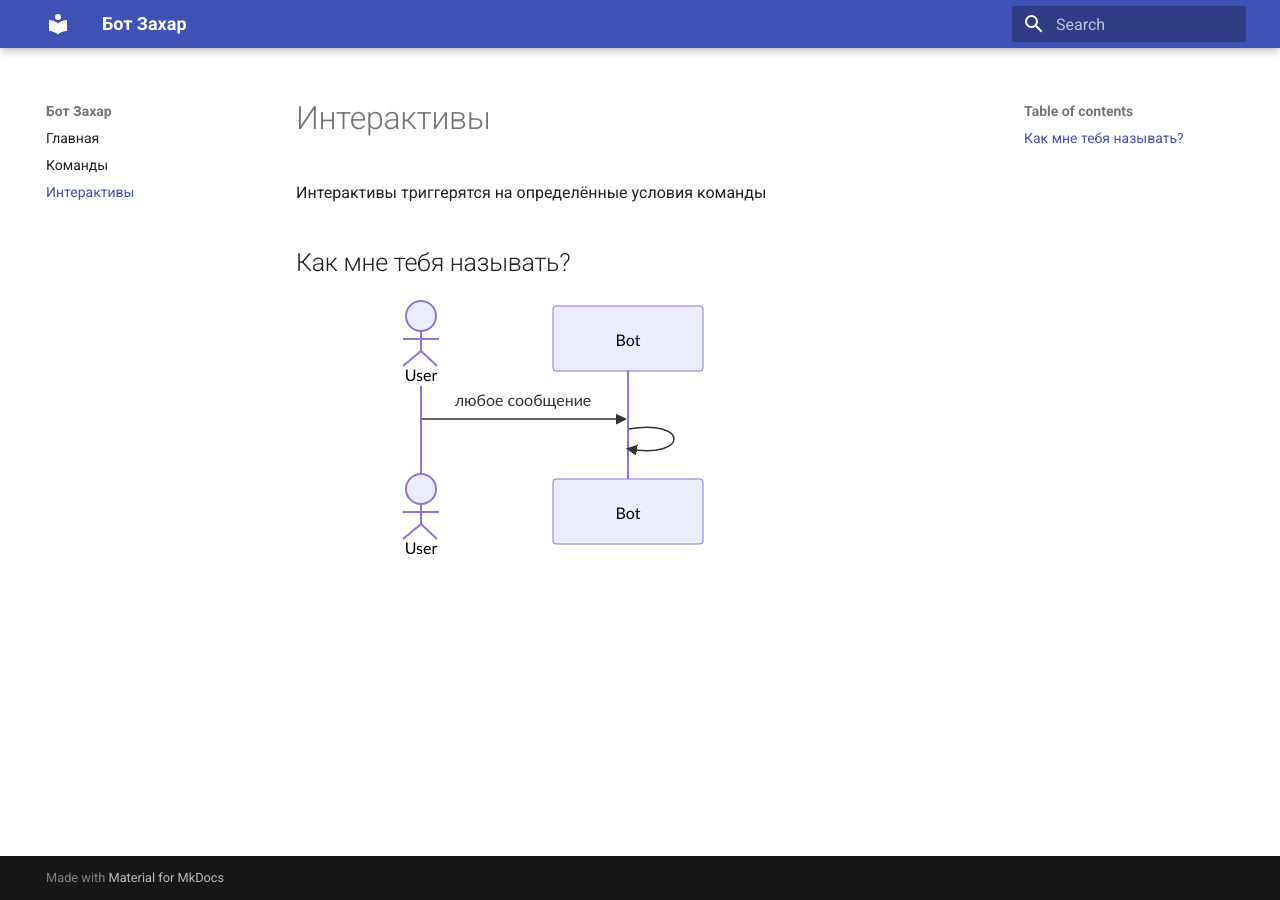
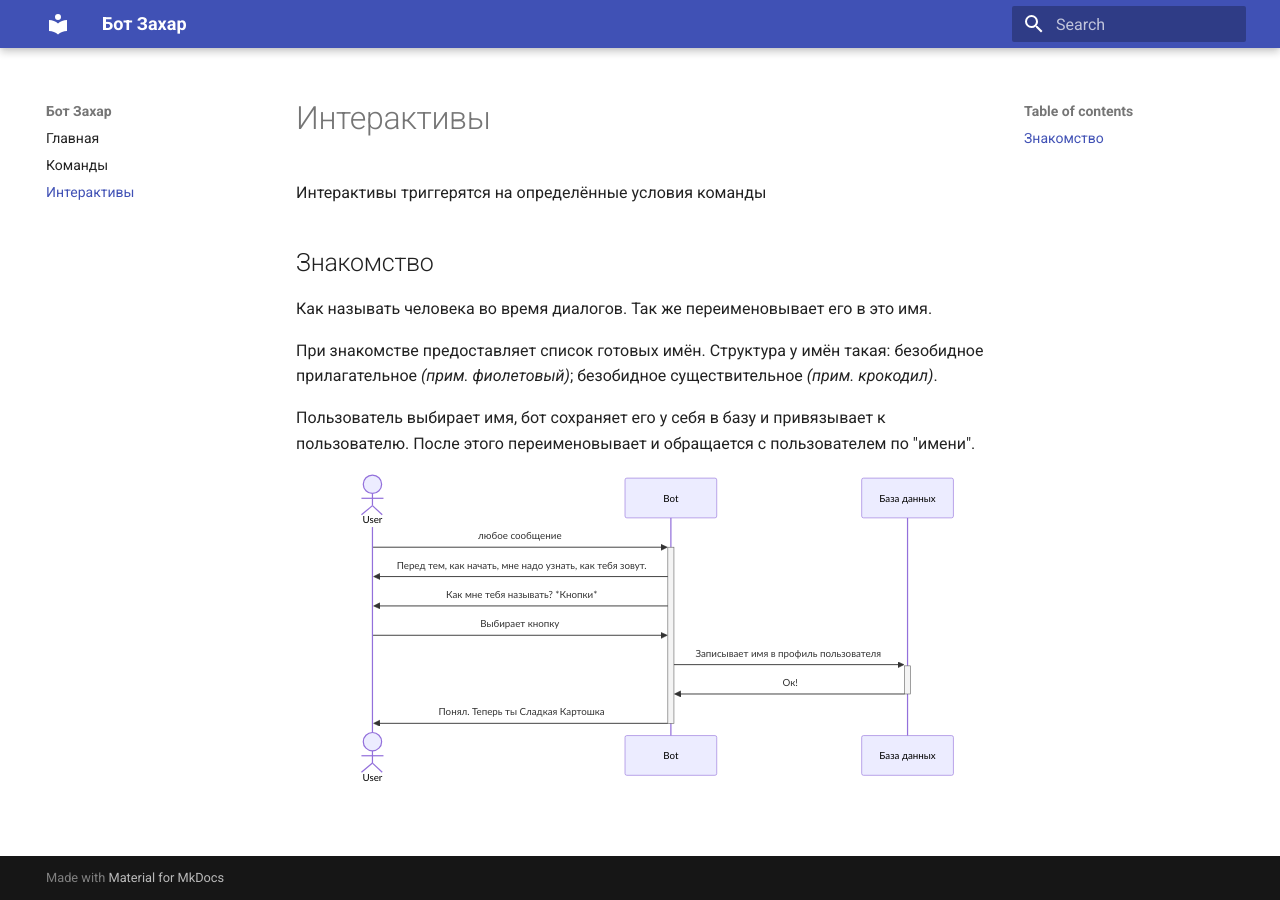
Before and after one commit to assisken/zakhar, an MkDocs documentation site: the page built from docs/interactives.md, in a window 1280 px wide. Built offline with MkDocs 1.6.1 and Material for MkDocs 9.7.7, drawn with Linux system fonts in a browser that asks for light colours.

Commit message:
More about interactive

````diff
--- a/docs/interactives.md
+++ b/docs/interactives.md
@@ -2,14 +2,32 @@
 
 Интерактивы триггерятся на определённые условия команды
 
-## Как мне тебя называть?
+## Знакомство
+
+Как называть человека во время диалогов.
+Так же переименовывает его в это имя.
+
+При знакомстве предоставляет список готовых имён.
+Структура у имён такая:
+безобидное прилагательное *(прим. фиолетовый)*;
+безобидное существительное *(прим. крокодил)*.
+
+Пользователь выбирает имя,
+бот сохраняет его у себя в базу и привязывает к пользователю.
+После этого переименовывает и обращается с пользователем по "имени".
 
 ```mermaid
 sequenceDiagram
     actor User
     participant Bot
+    participant DB as База данных
 
-    User->>Bot: любое сообщение
-    Bot->>Bot:
+    User->>+Bot: любое сообщение
+    Bot->>User: Перед тем, как начать, мне надо узнать, как тебя зовут.
+    Bot->>User: Как мне тебя называть? *Кнопки*
+    User->>Bot: Выбирает кнопку
+    Bot->>+DB: Записывает имя в профиль пользователя
+    DB->>-Bot: Ок!
+    Bot->>-User: Понял. Теперь ты Сладкая Картошка
 
 ```
````
